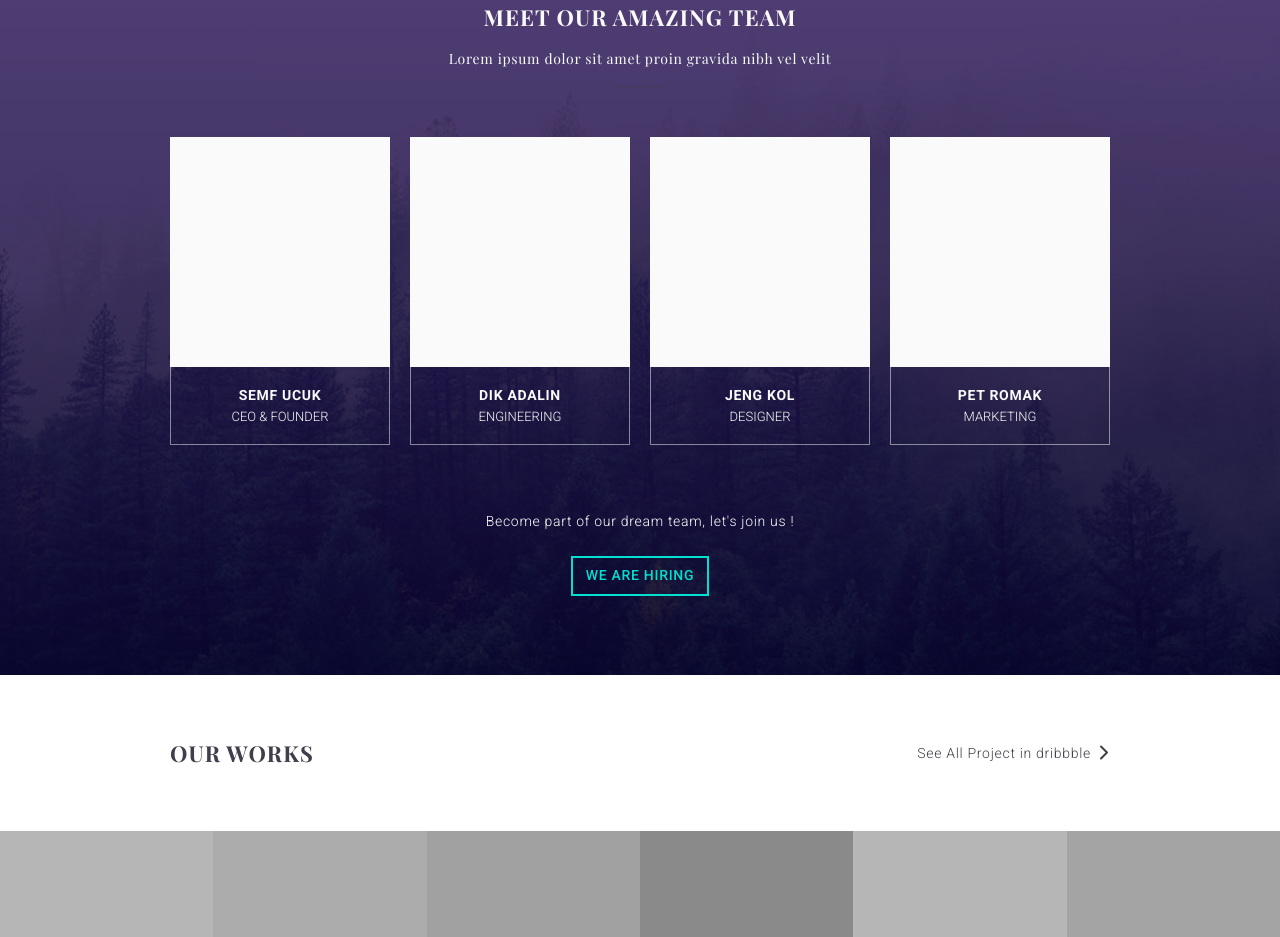
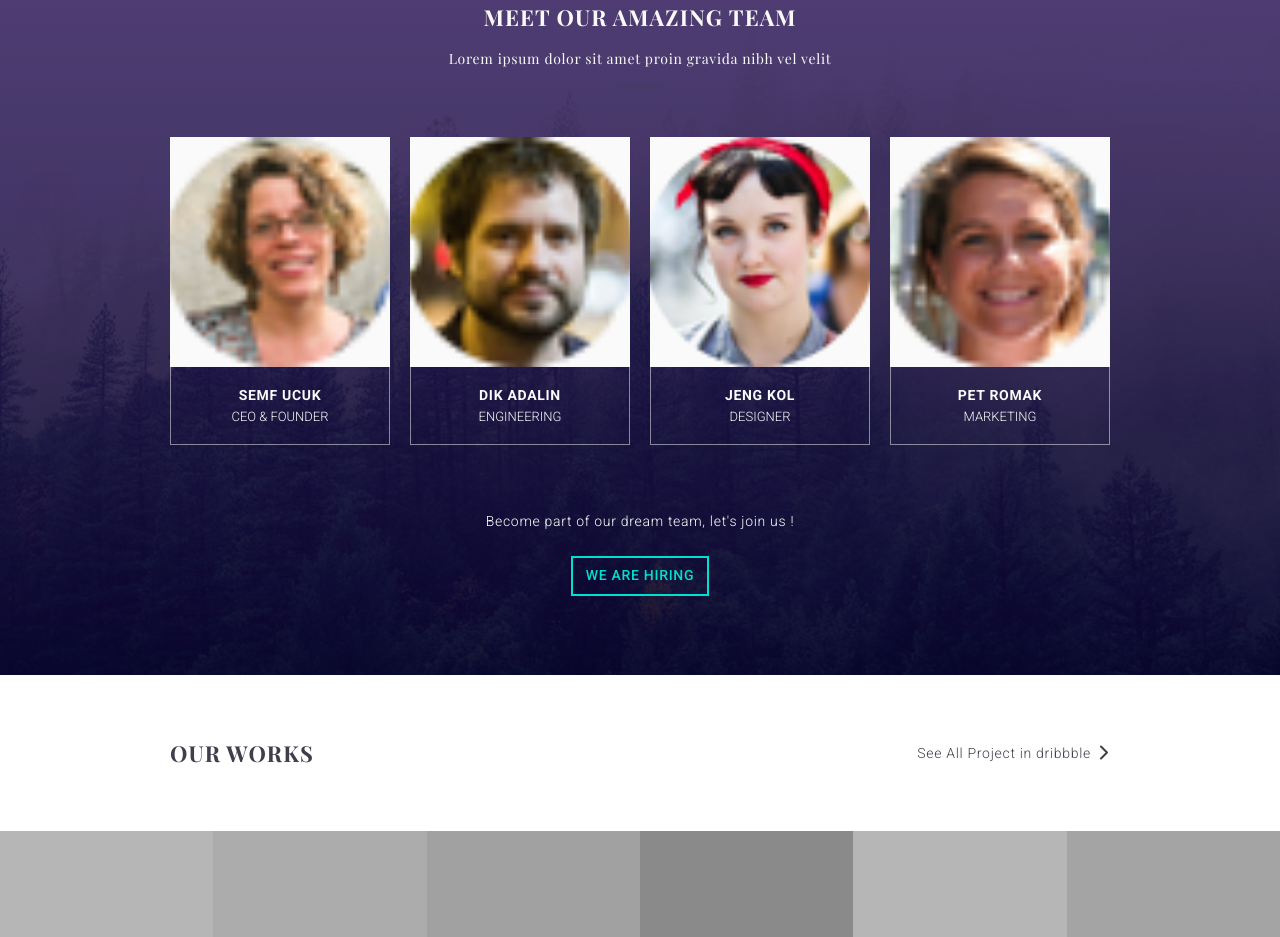
Before and after one commit to MmmDelicious/nutnet-test, a website built with Vite: page index.html in a window 1280 px wide. Shown: the part 2387-3324 px from the top of the page. Built offline with nearby package versions, Linux system fonts and the light colour scheme.

Commit message:
Fix team avatars and update README with full requirements list

```diff
--- a/src/js/team.js
+++ b/src/js/team.js
@@ -1,9 +1,9 @@
 export function initTeam() {
   const teamData = [
-    { name: 'Semf ucuk', position: 'CEO & FOUNDER' },
-    { name: 'DIK ADALIN', position: 'ENGINEERING' },
-    { name: 'JENG KOL', position: 'DESIGNER' },
-    { name: 'PET ROMAK', position: 'MARKETING' },
+    { name: 'Semf ucuk', position: 'CEO & FOUNDER', avatar: '/src/assets/images/avatars/avatar-1.png' },
+    { name: 'DIK ADALIN', position: 'ENGINEERING', avatar: '/src/assets/images/avatars/avatar-2.png' },
+    { name: 'JENG KOL', position: 'DESIGNER', avatar: '/src/assets/images/avatars/avatar-3.png' },
+    { name: 'PET ROMAK', position: 'MARKETING', avatar: '/src/assets/images/avatars/avatar-4.png' },
   ];
 
   const teamGrid = document.getElementById('team-grid');
@@ -12,7 +12,9 @@ export function initTeam() {
     .map(
       (m) => `
     <div class="team-card">
-      <div class="team-card__image"></div>
+      <div class="team-card__image">
+        <img src="${m.avatar}" alt="${m.name}" />
+      </div>
       <div class="team-card__info">
         <p class="team-card__name">${m.name}</p>
         <p class="team-card__position">${m.position}</p>
--- a/src/scss/components/_team.scss
+++ b/src/scss/components/_team.scss
@@ -111,6 +111,13 @@
     height: 230px;
     background: $color-bg-light;
     margin-bottom: 0;
+    overflow: hidden;
+
+    img {
+      width: 100%;
+      height: 100%;
+      object-fit: cover;
+    }
   }
 
   &__info {
```
Also changed, not shown: README.md.
